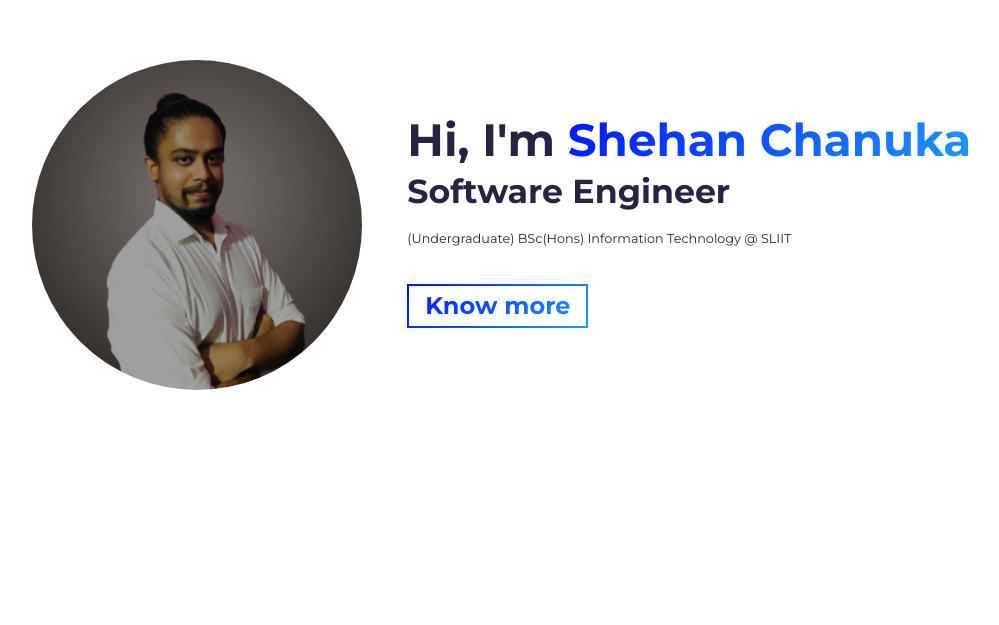
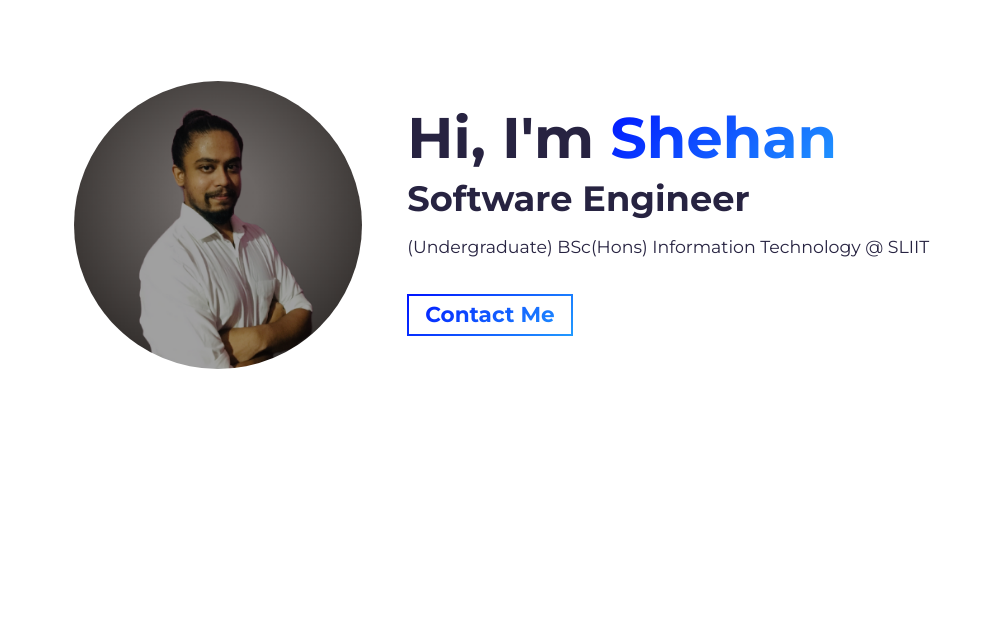
Before and after one commit to shehanxdev/SimpleFolio, a website built with Parcel: page src/index.html in a window 1280 px wide. Shown: the part 175-800 px from the top of the page, without its empty margins (146-1145 px from the left). Built offline with nearby package versions, Linux system fonts and the light colour scheme.

Commit message:
On about me

```diff
--- a/src/data/scrollRevealConfig.js
+++ b/src/data/scrollRevealConfig.js
@@ -7,6 +7,12 @@ export const defaultProps = {
 };
 
 export const targetElements = [
+  {element:".hero-img",
+animation:{
+  delay: 1200,
+  distance: "0px",
+  origin: "bottom",
+},},
   {
     element: ".section-title",
     animation: {
--- a/src/index.html
+++ b/src/index.html
@@ -39,10 +39,10 @@
     <!-- **** Hero Section **** -->
     <section id="hero" class="jumbotron">
       <div class="d-flex align-items-center ">
-        <img class="rounded-circle d-block mx-5"   src="./assets/Images/For site after edit.png" alt="">
+        <img class="hero-img rounded-circle d-block mx-5"   src="./assets/Images/For site after edit.png" alt="">
         <div class="container">
           <h1 class="hero-title load-hidden">
-            Hi, I'm <span class="text-color-main">Shehan Chanuka</span>
+            Hi, I'm <span class="text-color-main">Shehan</span>
             <br>
            <h2 class="hero-subtitle load-hidden">
             Software Engineer
@@ -51,7 +51,7 @@
            </h2>
           </h1>
           <p class="hero-cta load-hidden">
-            <a rel="noreferrer" class="cta-btn cta-btn--hero" href="#about">Know more</a>
+            <a rel="noreferrer" class="cta-btn cta-btn--hero" href="#contact">Contact Me</a>
           </p>
         </div>
        </div>
@@ -70,7 +70,7 @@
                 class="img-fluid rounded shadow-lg"
                 height="auto"
                 width="300px"
-                src="assets/Images/profile.jpg"
+                src="assets/Images/unnamed.png"
                 alt="Profile Image"
               />
             </div>
--- a/src/sass/sections/_hero.scss
+++ b/src/sass/sections/_hero.scss
@@ -30,7 +30,7 @@
   }
 
   .hero-title {
-    font-size:calc(24px + 29 * ((100vw - 400px) / 1200));
+    font-size:calc(36px + 29 * ((100vw - 400px) / 1200));
     font-weight: 700;
     text-align: left;
 
@@ -58,26 +58,25 @@
     }
 
     & a {
-      font-size: 2.4rem;
+      font-size:calc(15px + 9 * ((100vw - 400px) / 1200));
 
-      @include respond(phone) {
-        font-size: 2rem;
-      }
+
+
     }
   }
 }
 #hero img{
-  width: calc(280px + 69 * ((100vw - 400px) / 1200));
+  width: calc(238px + 69 * ((100vw - 400px) / 1200));
 
 }
 .hero-subtitle{
   text-align: left;
-  font-size:calc(20px + 18 * ((100vw - 400px) / 1200));
+  font-size:calc(22px + 18 * ((100vw - 400px) / 1200));
   font-weight: 700;
   margin-bottom: 3.2rem;
 }
 .hero-subtitle span{
-  font-size: 1vw;
+  font-size: calc(13px + 6 * ((100vw - 400px) / 1200));
   font-weight: 100;
 }
 @media screen and (max-width:1100px) {
```
Also changed, not shown: src/assets/Images/unnamed.png (added).
